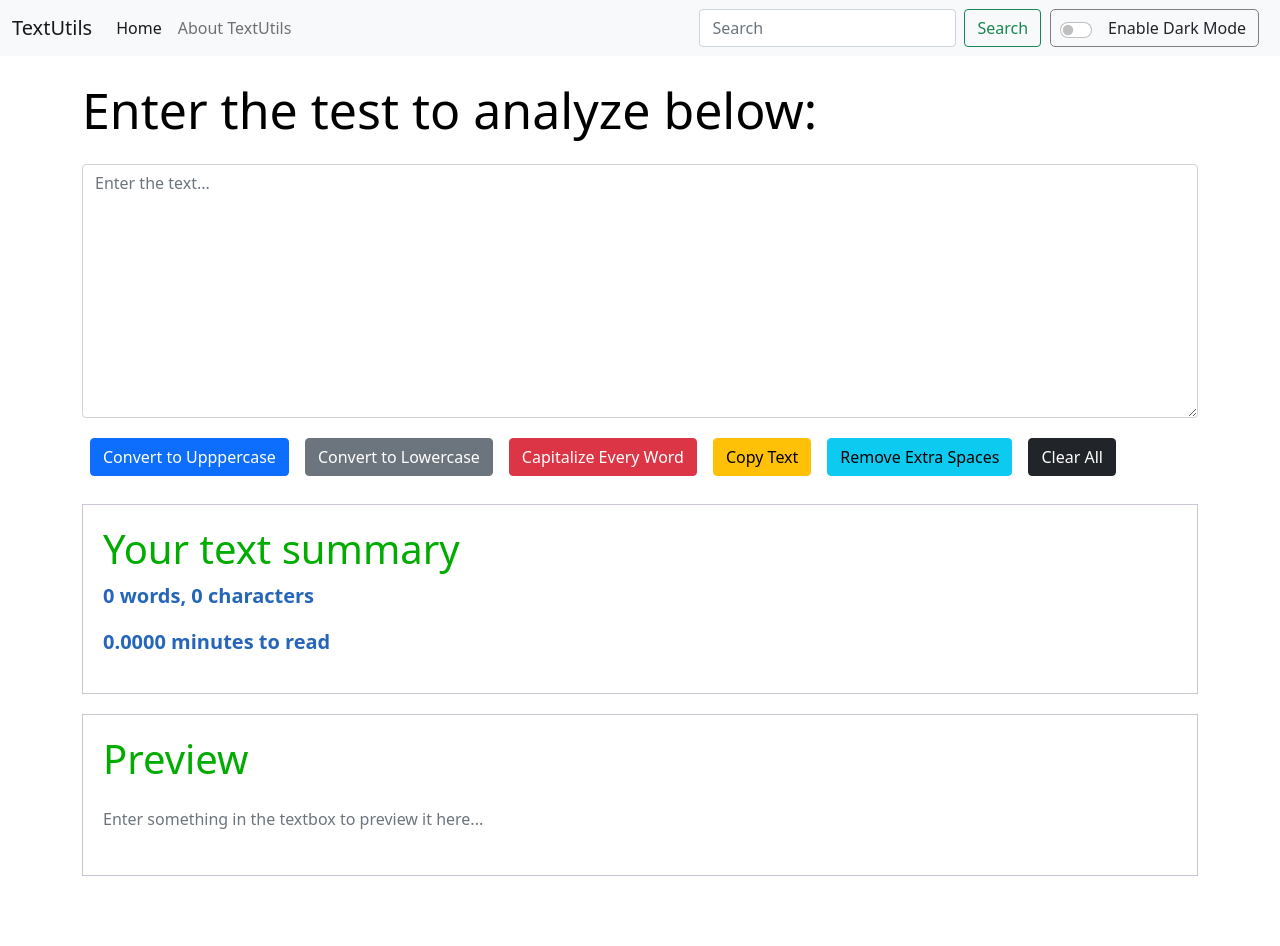
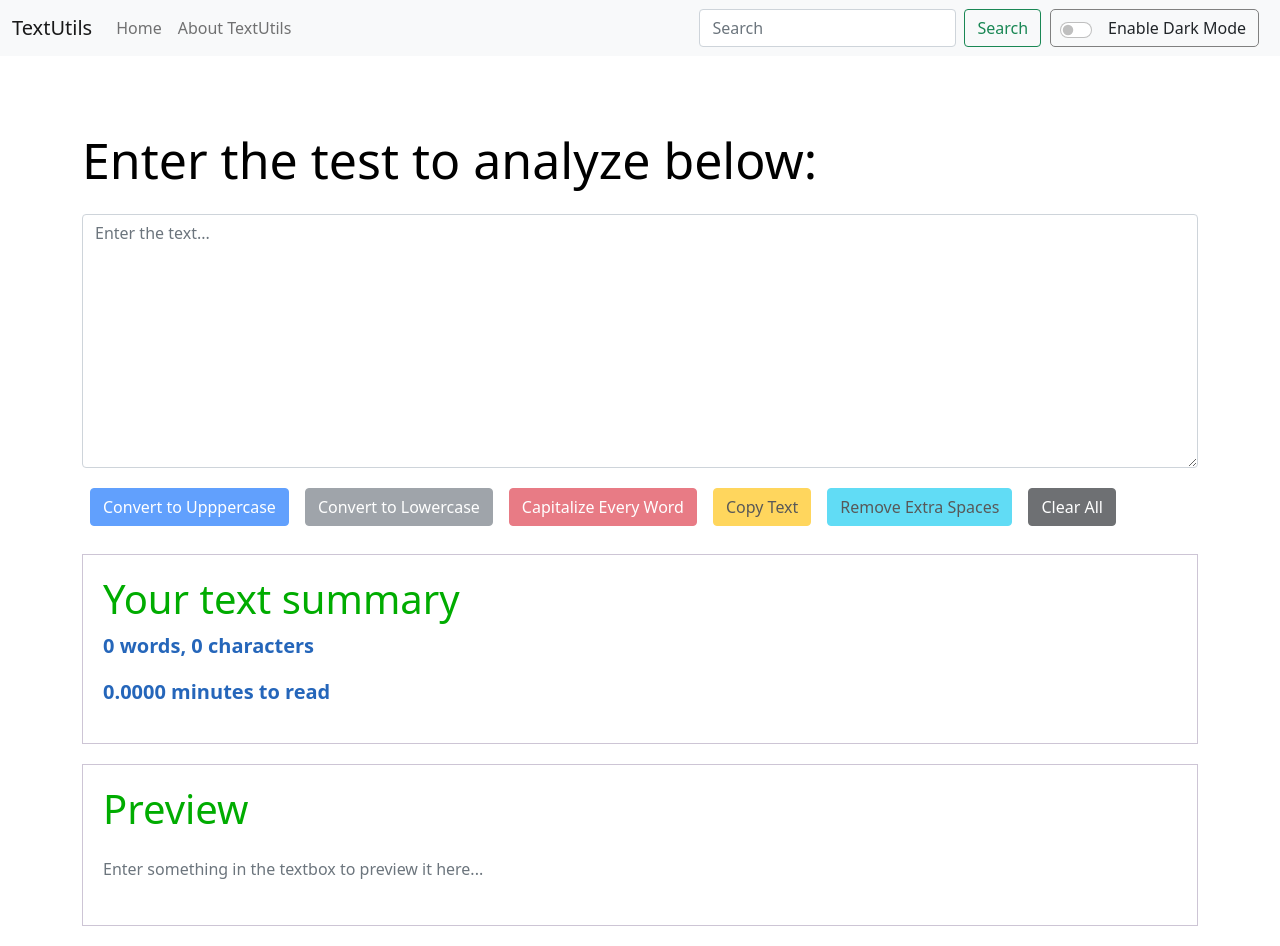
Before and after one commit to anurag203/TextUtils-React, a React (Create React App) app: page / in a window 1280 px wide. Before the commit the page ends 896 px from the top, so only its background shows below. Built offline with nearby package versions, Linux system fonts and the light colour scheme.

Commit message:
final donwe

```diff
--- a/src/components/About.js
+++ b/src/components/About.js
@@ -6,21 +6,18 @@
         color: "black",
         backgroundColor: "white"
     });
-    const [btntext, setbtntext] = useState("Enable Dark Mode");
     function toggleStyle() {
         if (mystyle1.color === "white") {
             setMystyle({
                 color: "black",
                 backgroundColor: "white"
             });
-            setbtntext("Enable Dark Mode");
         }
         else {
             setMystyle({
                 color: "white",
                 backgroundColor: "black"
             });
-            setbtntext("Enable Light Mode");
         }
     };
     if ((props.mode === "light" && mystyle1.color === "white") || (props.mode === "dark" && mystyle1.color === "black")) {
--- a/src/components/Alert.js
+++ b/src/components/Alert.js
@@ -1,17 +1,17 @@
 import React from 'react'
-
 export default function Alert(props) {
-    function capitalize(str)
-    {
-        let new_s="",s=str.toLowerCase();
-        new_s+=s[0].toUpperCase();
-        new_s+=s.substr(1);
+    function capitalize(str) {
+        let new_s = "", s = str.toLowerCase();
+        new_s += s[0].toUpperCase();
+        new_s += s.substr(1);
         return new_s;
     }
     return (
-        props.alert && <div className={`alert alert-${props.alert.type} alert-dismissible fade show container my-2`} role="alert">
-            <strong>{capitalize(props.alert.type)} </strong> : {props.alert.msg}
-            {/* <button type="button" className="btn-close" data-bs-dismiss="alert" aria-label="Close"></button> */}
+        <div style={{ height: "50px" }} >
+
+            {props.alert && <div className={`alert alert-${props.alert.type} alert-dismissible fade show container my-2`} role="alert">
+                <strong>{capitalize(props.alert.type)} </strong> : {props.alert.msg}
+            </div>}
         </div>
     )
 }
--- a/src/components/Navbar.js
+++ b/src/components/Navbar.js
@@ -12,7 +12,7 @@
                 <div className="collapse navbar-collapse" id="navbarSupportedContent">
                     <ul className="navbar-nav me-auto mb-2 mb-lg-0">
                         <li className="nav-item">
-                            <Link className="nav-link active" aria-current="page" to="/">Home</Link>
+                            <Link className="nav-link" aria-current="page" to="/">Home</Link>
                         </li>
                         <li className="nav-item">
                             <Link className="nav-link" to="/About">{props.aboutText}</Link>
--- a/src/components/TextForm.js
+++ b/src/components/TextForm.js
@@ -50,7 +50,7 @@
         setText(event.target.value);
     };
     function len_words(){
-        let s=text.trim().split(" ");
+        let s=text.trim().split(/\s+/);
         let ans =s.length;
         if(s[s.length-1].length===0) ans--;
         return ans;
@@ -63,12 +63,12 @@
                     {/* <label for="myBox" className="form-label">{props.heading}</label> */}
                     <textarea className="form-control" id="myBox" rows="10" style={{ backgroundColor: props.mode === "light" ? "white" : "black", color: props.mode === "light" ? "black" : "white" }} onChange={handleOnChange} value={text} placeholder='Enter the text...' ></textarea>
                 </div>
-                <button className="btn btn-primary mx-2 my-1" onClick={upperCase}>Convert to Upppercase</button>
-                <button className="btn btn-secondary mx-2  my-1" onClick={lowerCase}>Convert to Lowercase</button>
-                <button className="btn btn-danger mx-2  my-1" onClick={capitalizeEachWord}>Capitalize Every Word</button>
-                <button className="btn btn-warning mx-2  my-1" onClick={copyText}>Copy Text</button>
-                <button className="btn btn-info mx-2  my-1" onClick={removeExtraSpaces}>Remove Extra Spaces</button>
-                <button className="btn btn-dark mx-2  my-1" onClick={clearAll}>Clear All</button>
+                <button disabled={text.length===0} className="btn btn-primary mx-2 my-1" onClick={upperCase}>Convert to Upppercase</button>
+                <button disabled={text.length===0} className="btn btn-secondary mx-2  my-1" onClick={lowerCase}>Convert to Lowercase</button>
+                <button disabled={text.length===0} className="btn btn-danger mx-2  my-1" onClick={capitalizeEachWord}>Capitalize Every Word</button>
+                <button disabled={text.length===0} className="btn btn-warning mx-2  my-1" onClick={copyText}>Copy Text</button>
+                <button disabled={text.length===0} className="btn btn-info mx-2  my-1" onClick={removeExtraSpaces}>Remove Extra Spaces</button>
+                <button disabled={text.length===0} className="btn btn-dark mx-2  my-1" onClick={clearAll}>Clear All</button>
             </div>
             <div className="container my-3">
                 <div className="second">
@@ -78,7 +78,7 @@
                 </div>
                 <div className="secondd" style={{ color: props.mode === "light" ? "black" : "white" }}>
                     <h2 className='third'>Preview</h2>
-                    <p className='my-4 text-muted'>{text.length > 0 ? text : "Enter something in the textbox to preview it here..."}</p>
+                    <p className={`my-4 ${text.length===0 ? "text-muted" :""}`}> {text.length > 0 ? text : "Enter something in the textbox to preview it here..."}</p>
                 </div>
             </div>
         </>
```
